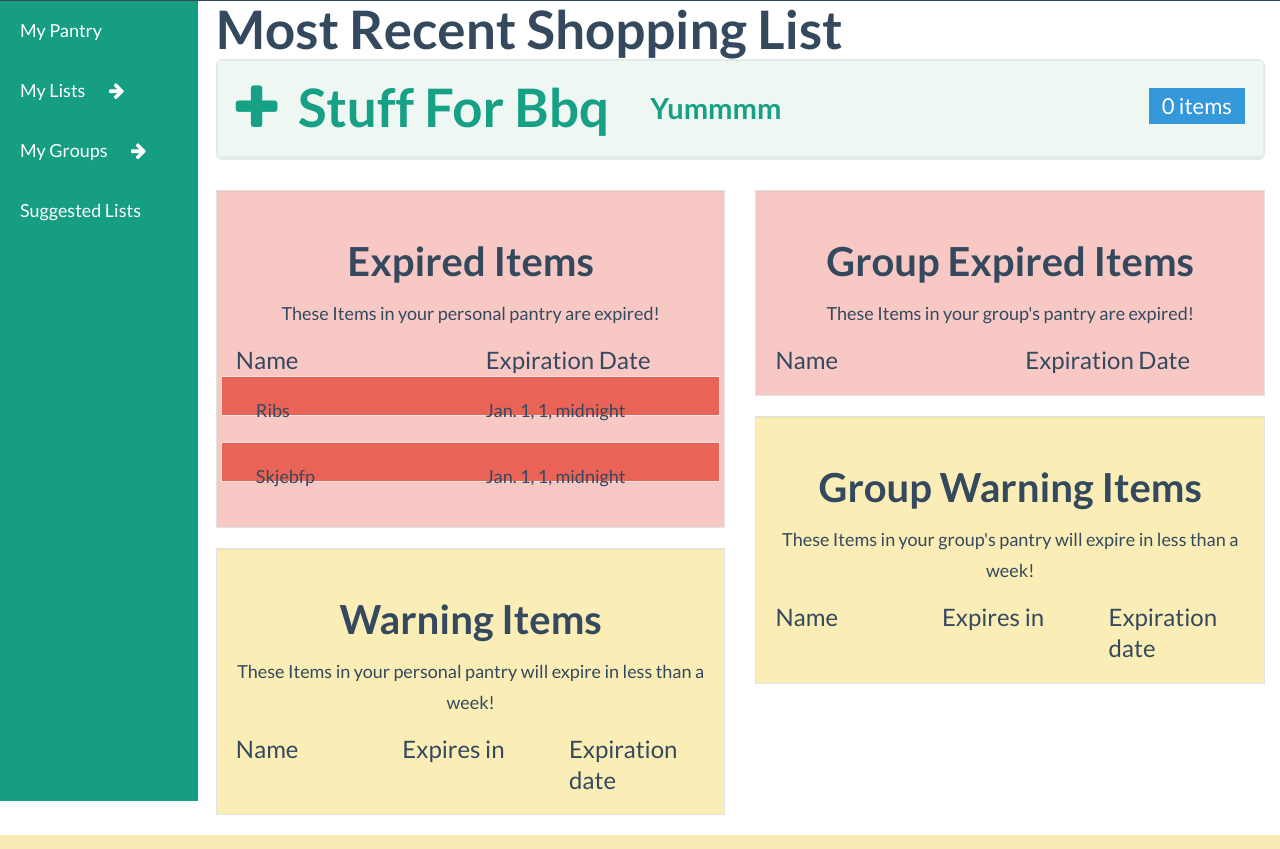
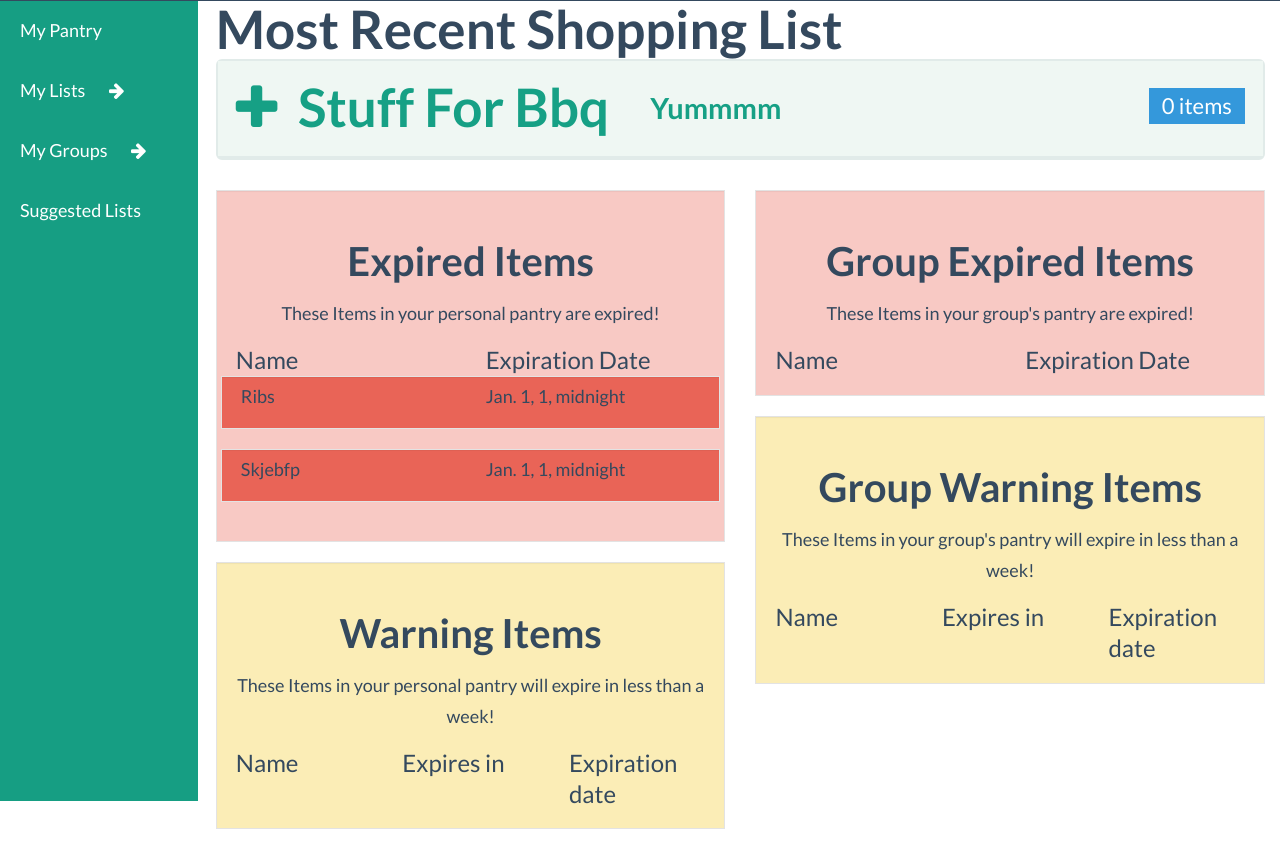
Before and after one commit to Ragnyll/FridgeFiller, a Django app: page / in a window 1280 px wide. Shown: the part 52-901 px from the top of the page. Run offline with Django 3.2, Linux system fonts and the light colour scheme; a user stored in the database is signed in; data comes from the database, SQL or seed files in the repository; some libraries are stand-ins or nearby versions.

Commit message:
fixed well and text overlapping issues, now just gotta add the group ones

```diff
--- a/fridgefiller/home/templates/home/authenticated.html
+++ b/fridgefiller/home/templates/home/authenticated.html
@@ -3,8 +3,10 @@
     #expired-well {
       background-color: rgba(231, 76, 60, .3);
     }
-    #expired-item {
+    #expired-item-well {
       background-color: rgba(231, 76, 60, .8);
+      padding-top: 5px;
+      padding-bottom: 0px;
     }
 
     #warning-well {
@@ -12,6 +14,8 @@
     }
     #warning-item-well {
       background-color: rgba(241, 196, 15, .8);
+      padding-top: 5px;
+      padding-bottom: 0px;
     }
     .message {
         width: 100%;
@@ -48,12 +52,14 @@
 
       {% for item in expired_items %}
         <div class="row">
-          <div class="well" id="expired-item">
+          <div class="well" id="expired-item-well">
+            <div class="row">
               <div class="col-md-6">
                 <p>{{ item.name }}</p>
               </div>
               <div class="col-md-6">
                 {{ item.expiration_date }}
+              </div>
             </div>
           </div>
         </div>
@@ -71,11 +77,13 @@
       {% for item in warning_items %}
         <div class="row">
           <div class="well" id="warning-item-well">
+            <div class="row">
               <div class="col-md-6">
                 <p>{{ item.name }}</p>
               </div>
               <div class="col-md-6">
                 {{ item.expiration_date }}
+              </div>
             </div>
           </div>
         </div>
```
Lines whose indentation alone changed are shown as unchanged.
